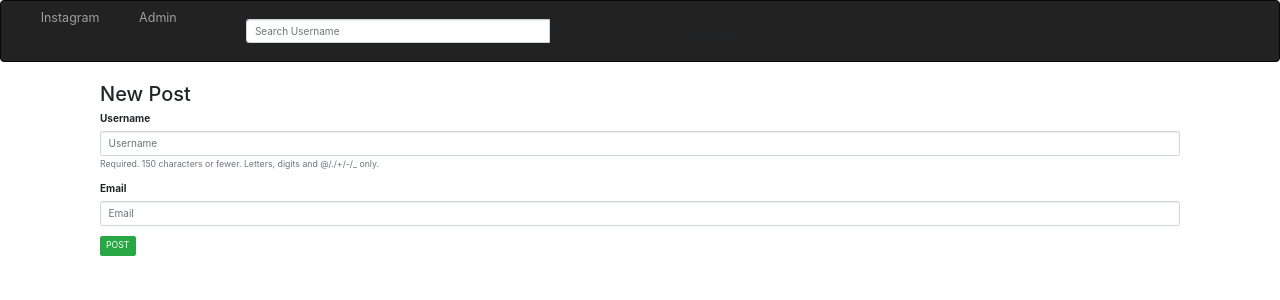
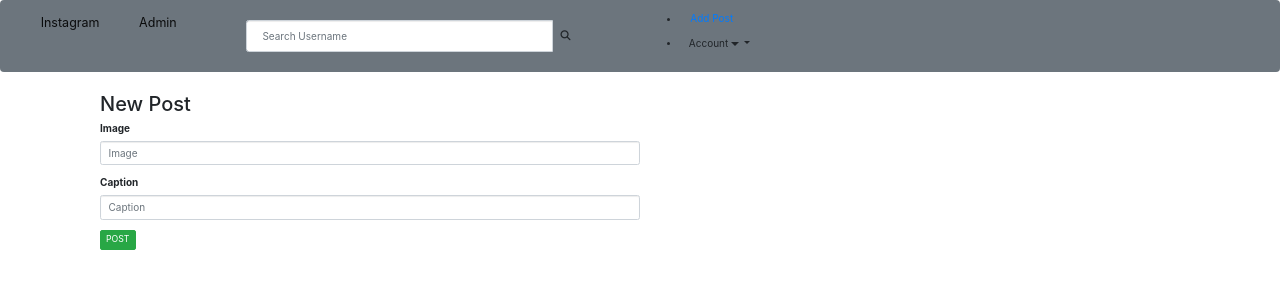
Before and after one commit to Lagat-Collete/La-Insta, a Django app: page /post/ in a window 1280 px wide. Shown: the top 300 px of the page. Run offline with Django 3.2, Linux system fonts and the light colour scheme; the visitor is signed in with stand-in values (Sample User, id 1); parts of the project's set-up code (start-up, migrations or seed data) failed here and were passed over; some libraries are stand-ins or nearby versions.

Commit message:
change navbar bg and change form fields

```diff
--- a/post/forms.py
+++ b/post/forms.py
@@ -12,24 +12,23 @@
       model = User
       fields = ('username', 'email', 'password1', 'password2')
 
-class PostForm(forms.ModelForm):
+class EditProfileForm(forms.ModelForm):
   class Meta:
     model = Profile
     fields = ('profile_photo','bio','user')
 
-class PostForm(forms.ModelForm):
-    email = forms.EmailField(max_length=100)
-
-    class Meta:
-      model = User
-      fields = ('username', 'email')
 
 class CommentForm(forms.ModelForm):
+  comment = forms.CharField()
+
   class Meta:
     model = Comments
     fields = ['comment']
+    widgets = {
+            Comment: forms.Textarea(attrs={'rows':1, 'cols':15}),
+        }
 
-class EditProfileForm(forms.ModelForm):
+class PostForm(forms.ModelForm):
   class Meta:
     model = Post
     fields = ['image','caption']
--- a/post/models.py
+++ b/post/models.py
@@ -70,7 +70,7 @@
 
 
 class Comments(models.Model):
-    comment = models.TextField(max_length=50)
+    comment = models.CharField(max_length=200)
     post = models.ForeignKey(Post,on_delete=models.CASCADE,related_name='comment')
     author = models.ForeignKey(User,on_delete=models.CASCADE,related_name='comment')
     posted_on = models.DateTimeField(auto_now_add=True)
--- a/post/static/css/base.css
+++ b/post/static/css/base.css
@@ -0,0 +1,3 @@
+li{
+  list-style: none;
+}
--- a/post/static/css/home_page.css
+++ b/post/static/css/home_page.css
@@ -6,6 +6,8 @@
   margin-top: auto;
   margin-bottom: auto;
 }
+
+
 h1 ,p{
   text-align: center;
 }
@@ -17,4 +19,5 @@
 } */
 .account{
   float: right;
+  margin-top: 10px;
 }
--- a/post/templates/home_page.html
+++ b/post/templates/home_page.html
@@ -20,7 +20,9 @@
       <a class="btn btn-outline-primary"  href="{% url 'register' %}">Create Account</a>
     </div>
     <div>
+      <div class="wraptocenter p-auto">
       <img src="{% static 'images/insta.jpeg' %} " alt=" Istagram Logo">
+      </div>
       <h1>Welcome to InstaClone</h1>
       <p>Your passion is capturing great moments. So is ours.share captured moments with your friends</p>
       <a  href="{% url 'login' %}" class="btn btn-outline-primary">Login </a>
--- a/post/templates/index.html
+++ b/post/templates/index.html
@@ -22,7 +22,7 @@
             <h3 class="card-title"><a href="{% url 'like' image.id %}"><i class="fas fa-heart m-2 text-danger"></i></a><i class="far fa-comment m-2"></i></h3>
             <p class="card-text"> <b>{{ image.author.username }}</b>{{ image.caption }}</p>
             <p>{{ image.likes.count}} likes</p>
-            <span class="text-muted"> <a href="/singlepost/{{post.id}}">
+            <span class="text-muted"> <a href="/singlepost/{{image.id}}">
                 {%if image.comments.all|length > 0%}
                 view all  {{image.comments.all|length}} comments
                 {% else %}
--- a/post/templates/navbar.html
+++ b/post/templates/navbar.html
@@ -6,7 +6,7 @@
   <meta name="viewport" content="width=device-width, initial-scale=1">
 </head>
 <body>
-<nav class="navbar navbar-inverse bg-#B2DFFC">
+<nav class="navbar navbar-expand-lg navbar-light bg-secondary">
   <div class="container-fluid">
     <div class="navbar-header">
       <a class="navbar-brand" href="{% url 'home' %}">Instagram</a>
@@ -19,7 +19,7 @@
       <form action="{% url 'search' %}" class="navbar-form" role="search">
 
         <div class="input-group">
-          <input type="text" class="form-control" placeholder="Search Username" name="search">
+          <input type="text" class="form-control p-4" placeholder="Search Username" name="search">
           <div class="input-group-btn">
             <button class="btn btn-default" type="submit"><i class="fas fa-search"></i></button>
           </div>
@@ -32,7 +32,7 @@
       {% if user.is_authenticated %}
       <ul>
         <li class="nav-item">
-
+          <a class="nav-link" href="/post"> Add Post</a>
         </li>
         <li class="dropdown">
           <a href="#" class="dropdown-toggle btn btn-default" data-toggle="dropdown" role="button" aria-expanded="false">Account
--- a/post/templates/post.html
+++ b/post/templates/post.html
@@ -4,11 +4,13 @@
 
 
 <div class="container">
+
     <h2>New Post</h2>
-    <form action="" method="post" enctype="multipart/form-data">
+    <form class="w-50" action="" method="post" enctype="multipart/form-data">
         {% csrf_token %}
         {% bootstrap_form form %}
         <input type="submit" class="btn btn-success btn-sm" value="POST">
     </form>
 </div>
+
 {% endblock %}
--- a/post/views.py
+++ b/post/views.py
@@ -36,16 +36,13 @@
 @login_required
 def single_post(request, post_id):
     post =  get_object_or_404(Post,id = post_id)
-    comments = Comment.objects.filter(post=post).all()
+    comments = Comments.objects.filter(post=post).all()
     current_user = request.user
-
     if request.method =='POST':
         form = CommentForm(request.POST)
-
         if form.is_valid():
             comment = form.save(commit=False)
             comment.author = current_user
-
             comment.post = post
             comment.save()
         return redirect('singlepost',post_id=post.id)
```
Also changed, not shown: post/templates/singlepost.html (+8 -8 lines).
